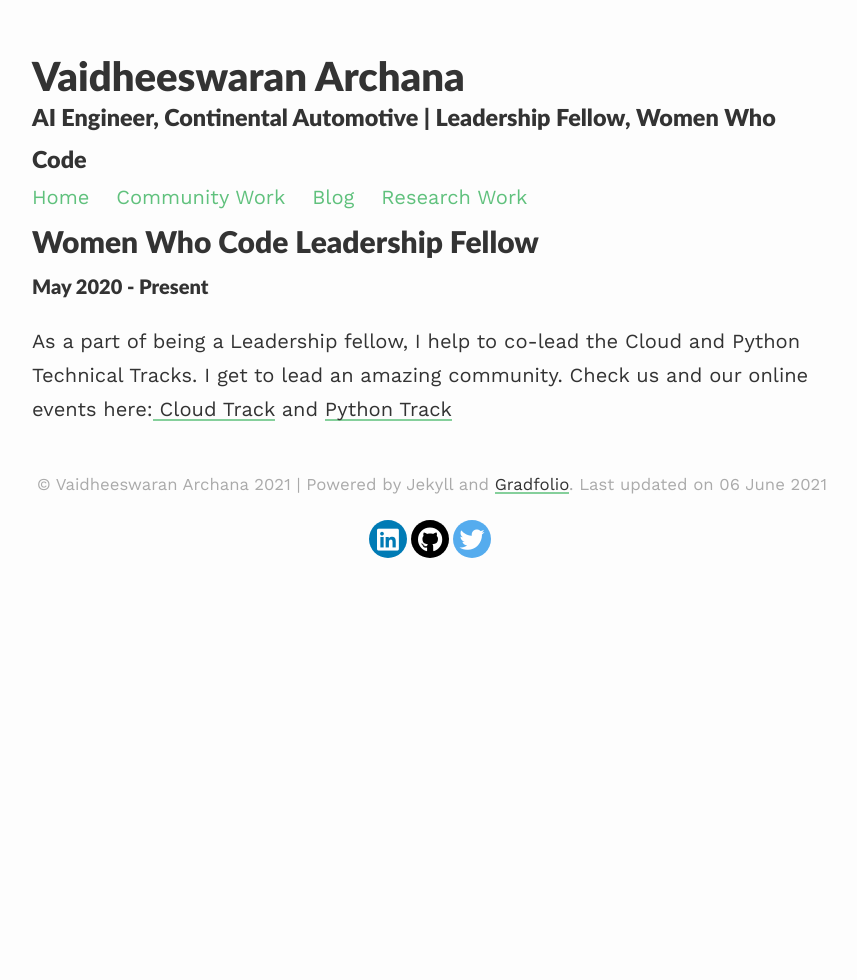
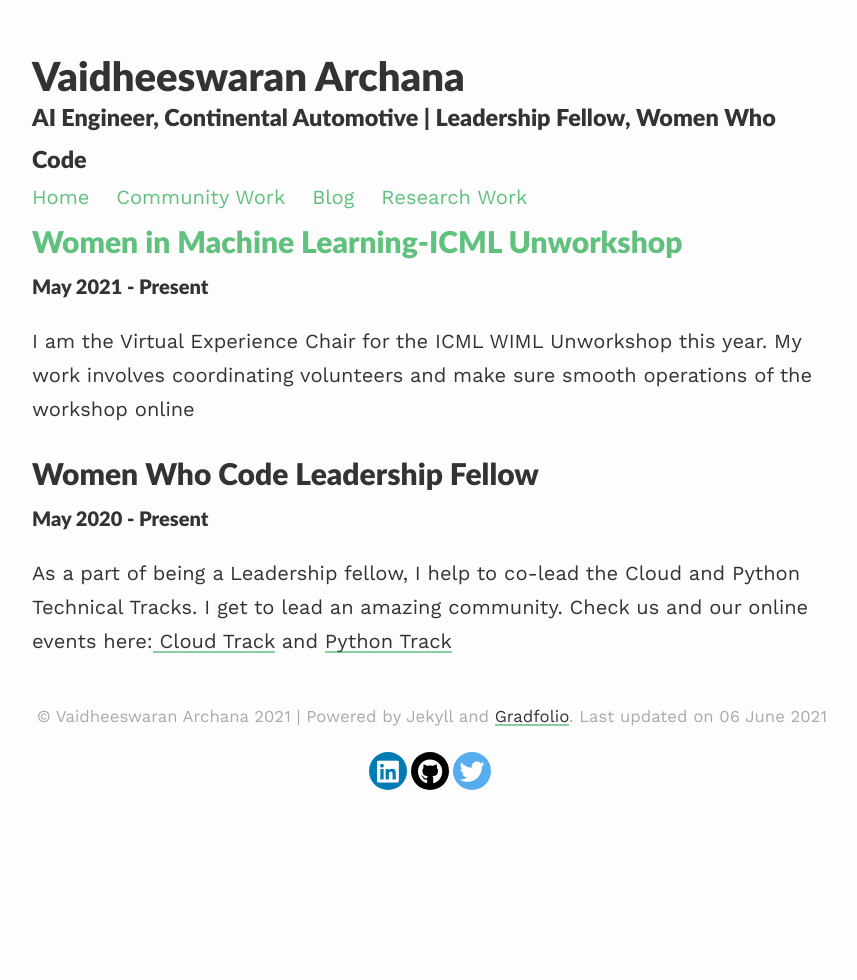
Before and after one commit to varchanaiyer/gradportfolio, a Jekyll site: the page built from community/index.html, in a window 1280 px wide. Shown: the whole page, without its empty margins (208-1065 px from the left). Built offline with Jekyll 4.4.1, drawn with Linux system fonts in a browser that asks for light colours; nearby versions of some CDN libraries.

Commit message:
Update index.html

```diff
--- a/community/index.html
+++ b/community/index.html
@@ -2,7 +2,10 @@
 layout: default
 ---
 
-
+<h2><a href="https://wimlworkshop.org/sh_events/wiml-virtual-un-workshop-icml-2021/"> Women in Machine Learning-ICML Unworkshop</h2></a>
+<h4>May 2021 - Present</h4>
+  <p> I am the Virtual Experience Chair for the ICML WIML Unworkshop this year. My work involves coordinating volunteers and make sure smooth operations of
+    the workshop online</p>
 
 <h2>Women Who Code Leadership Fellow</h2>
 <h4>May 2020 - Present</h4>
```
